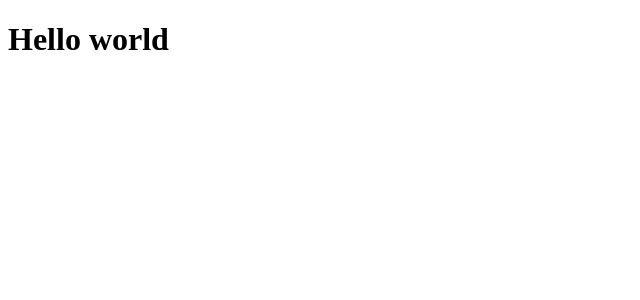
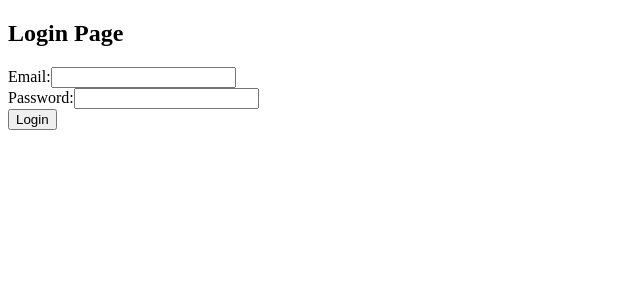
Before and after one commit to giangnn-git/SWP391_SU25_SE1839_FE, a React (Vite) app: page /login in a window 1280 px wide. Shown: the top 300 px of the page, without its empty margins (0-640 px from the left). Built offline with nearby package versions, Linux system fonts and the light colour scheme.

Commit message:
Complete Login & Logout Form with hardcore data. Still not connect with API yet

```diff
--- a/package.json
+++ b/package.json
@@ -11,7 +11,8 @@
   },
   "dependencies": {
     "react": "^19.1.1",
-    "react-dom": "^19.1.1"
+    "react-dom": "^19.1.1",
+    "react-router-dom": "6.23.1"
   },
   "devDependencies": {
     "@eslint/js": "^9.36.0",
--- a/src/App.jsx
+++ b/src/App.jsx
@@ -1,14 +1,15 @@
-import { useState } from 'react'
+import { useState } from "react";
+import LogoutButton from "./components/LogoutButton";
 
 // import './App.css'
 
 const App = () => {
-
   return (
     <>
-     <h1>Hello world</h1>
+      <h1>Home Page</h1>
+      <LogoutButton />
     </>
-  )
-}
+  );
+};
 
-export default App
+export default App;
--- /dev/null
+++ b/src/components/LogoutButton.jsx
@@ -0,0 +1,15 @@
+import { useNavigate } from "react-router-dom";
+
+const LogoutButton = () => {
+  const navigate = useNavigate();
+
+  const handleLogout = () => {
+    localStorage.removeItem("isLoggedIn");
+    localStorage.removeItem("userEmail");
+    navigate("/login");
+  };
+
+  return <button onClick={handleLogout}>Logout</button>;
+};
+
+export default LogoutButton;
--- /dev/null
+++ b/src/components/PrivateRoute.jsx
@@ -0,0 +1,9 @@
+import { Navigate } from "react-router-dom";
+
+const PrivateRoute = ({ children }) => {
+  const isLoggedIn = localStorage.getItem("isLoggedIn");
+
+  return isLoggedIn ? children : <Navigate to="/login" replace />;
+};
+
+export default PrivateRoute;
--- a/src/main.jsx
+++ b/src/main.jsx
@@ -1,10 +1,28 @@
-import { StrictMode } from 'react'
-import { createRoot } from 'react-dom/client'
+import { StrictMode } from "react";
+import { createRoot } from "react-dom/client";
 // import './index.css'
-import App from './App.jsx'
+import App from "./App.jsx";
+import { createBrowserRouter, RouterProvider } from "react-router-dom";
+import LoginPage from "./pages/login.jsx";
+import PrivateRoute from "./components/PrivateRoute.jsx";
 
-createRoot(document.getElementById('root')).render(
+const router = createBrowserRouter([
+  {
+    path: "/",
+    element: (
+      <PrivateRoute>
+        <App />
+      </PrivateRoute>
+    ),
+  },
+  {
+    path: "/login",
+    element: <LoginPage />,
+  },
+]);
+
+createRoot(document.getElementById("root")).render(
   <StrictMode>
-    <App />
-  </StrictMode>,
-)
+    <RouterProvider router={router} />
+  </StrictMode>
+);
--- /dev/null
+++ b/src/pages/login.jsx
@@ -0,0 +1,57 @@
+import { useState } from "react";
+import { useNavigate } from "react-router-dom";
+
+const LoginPage = () => {
+  const [email, setEmail] = useState("");
+  const [password, setPassword] = useState("");
+  const [error, setError] = useState("");
+  const navigate = useNavigate();
+
+  const fakeUser = {
+    email: "admin@gmail.com",
+    password: "1",
+  };
+
+  const handleSubmit = (e) => {
+    e.preventDefault();
+
+    if (email === fakeUser.email && password === fakeUser.password) {
+      localStorage.setItem("isLoggedIn", "true");
+      localStorage.setItem("userEmail", email);
+      navigate("/");
+    } else {
+      setError("Email hoặc mật khẩu không đúng!");
+    }
+  };
+
+  return (
+    <div>
+      <h2>Login Page</h2>
+      <form onSubmit={handleSubmit}>
+        <div>
+          <label>Email:</label>
+          <input
+            type="email"
+            value={email}
+            onChange={(e) => setEmail(e.target.value)}
+            required
+          />
+        </div>
+
+        <div>
+          <label>Password:</label>
+          <input
+            type="password"
+            value={password}
+            onChange={(e) => setPassword(e.target.value)}
+            required
+          />
+        </div>
+
+        <button type="submit">Login</button>
+      </form>
+    </div>
+  );
+};
+
+export default LoginPage;
```
Also changed, not shown: src/hooks/test.txt (added), src/services/test.txt (added), src/utils/test.txt (added), 2 other files (tests, documents, lock files or other folders).
